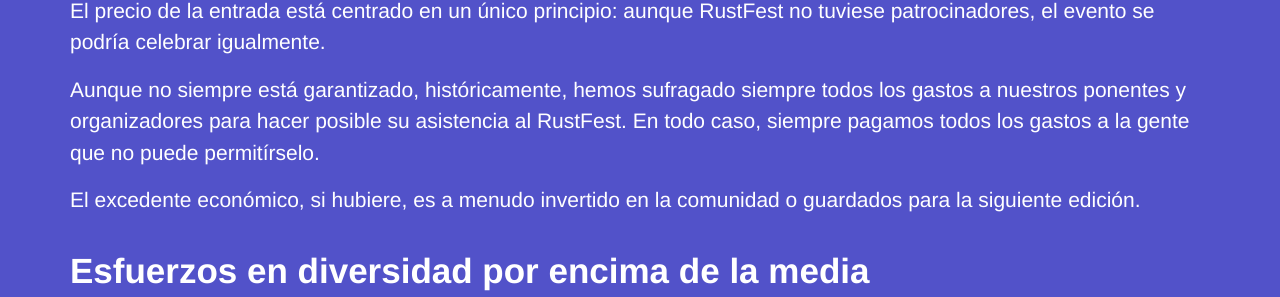
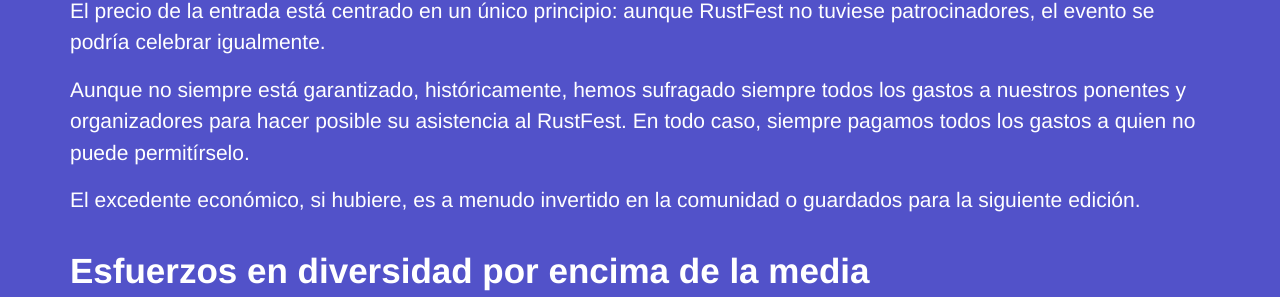
Before and after one commit to RustFestEU/barcelona.rustfest.eu, a Jekyll site: the page built from diversity.es.md, in a window 1280 px wide and 900 px high, scrolled down 330 px. Shown: the part 182-479 px from the top of the window. Built offline with Jekyll 4.4.1, drawn with Linux system fonts in a browser that asks for light colours; nearby versions of some CDN libraries.

Commit message:
Update diversity.es.md

```diff
--- a/diversity.es.md
+++ b/diversity.es.md
@@ -13,7 +13,7 @@
 
 RustFest tiene el objetivo de ofrecer entradas a bajo coste sin renunciar a una conferencia de calidad. Es una de las conferencias más veteranas y asequibles sobre Rust, con entradas alrededor de los 100 Euros y otras a precio rebajado. El precio de la entrada está centrado en un único principio: aunque RustFest no tuviese patrocinadores, el evento se podría celebrar igualmente.
 
-Aunque no siempre está garantizado, históricamente, hemos sufragado siempre todos los gastos a nuestros ponentes y organizadores para hacer posible su asistencia al RustFest. En todo caso, siempre pagamos todos los gastos a la gente que no puede permitírselo.
+Aunque no siempre está garantizado, históricamente, hemos sufragado siempre todos los gastos a nuestros ponentes y organizadores para hacer posible su asistencia al RustFest. En todo caso, siempre pagamos todos los gastos a quien no puede permitírselo.
 
 El excedente económico, si hubiere, es a menudo invertido en la comunidad o guardados para la siguiente edición.
 
```
